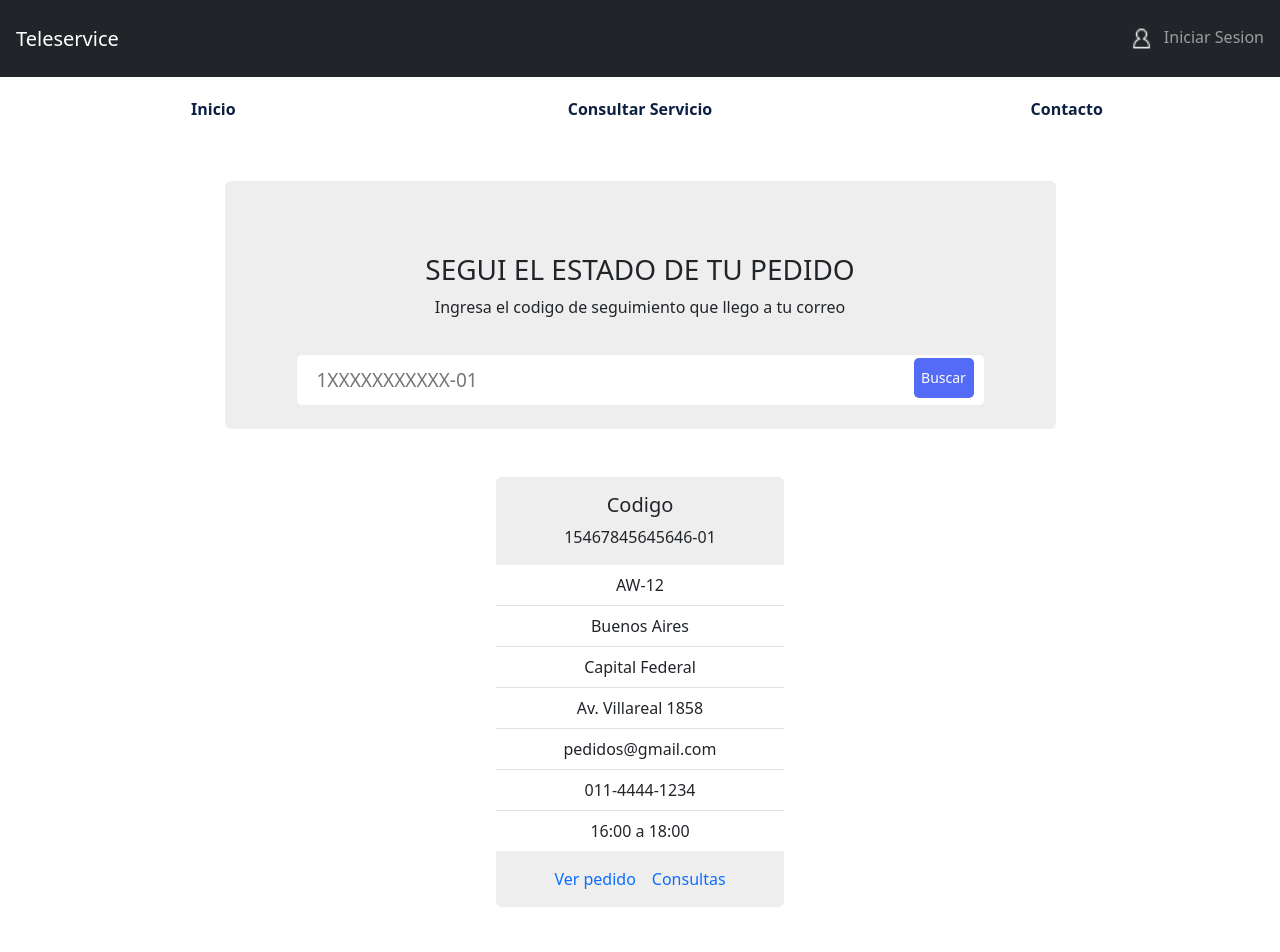
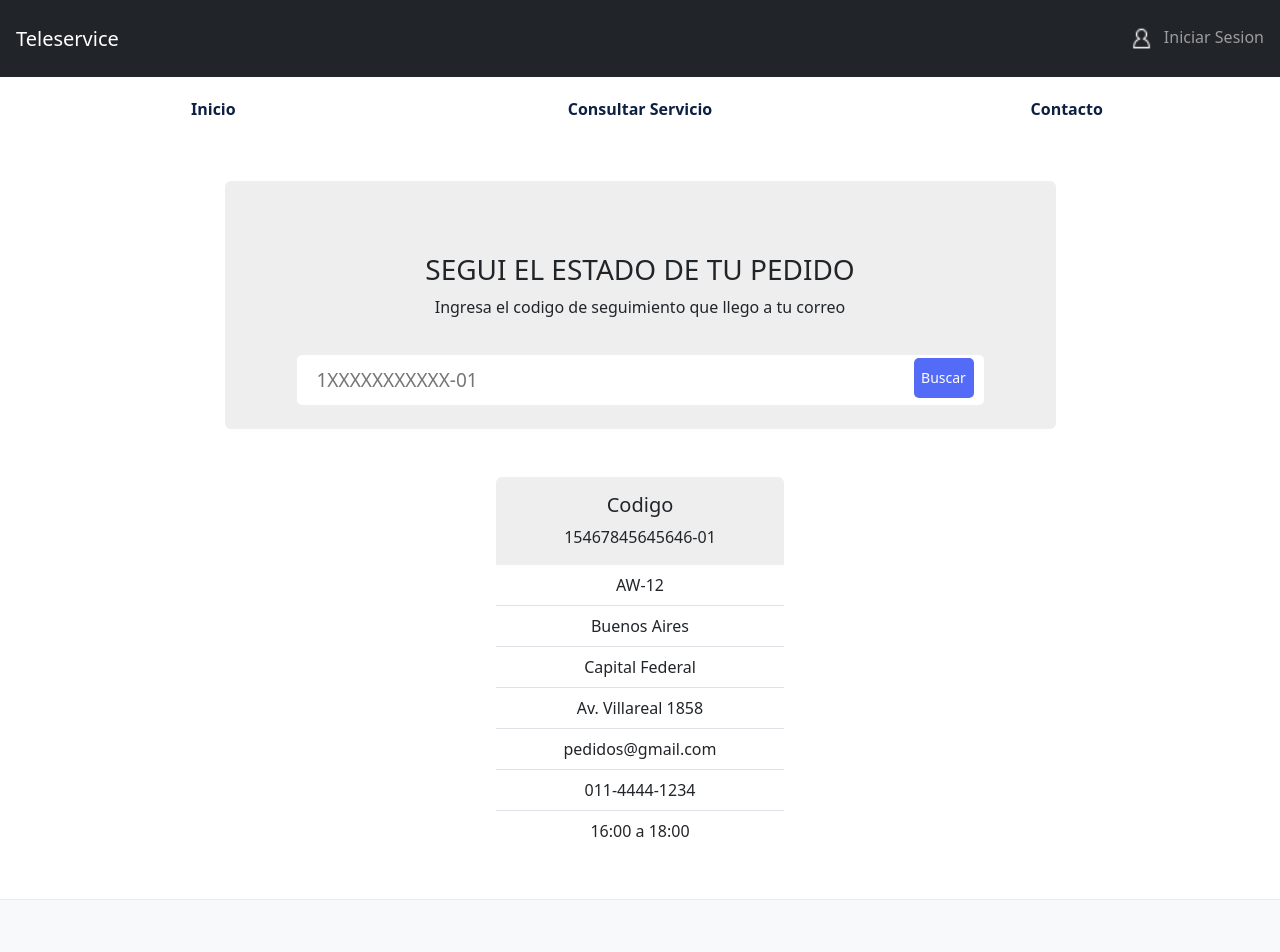
Before and after one commit to IJSagnella/ReactTP, a React (Vite) app in the folder tp-react/: page /consulta in a window 1280 px wide. Shown: the top 952 px of the page. Built offline with nearby package versions, Linux system fonts and the light colour scheme.

Commit message:
elimino el cardbody de pedidos

```diff
--- a/tp-react/src/components/Pedidos.jsx
+++ b/tp-react/src/components/Pedidos.jsx
@@ -17,10 +17,6 @@ export const Pedidos = () => {
                 <li className="list-group-item">011-4444-1234</li>
                 <li className="list-group-item">16:00 a 18:00</li>
             </ul>
-            <div className="card-body">
-                <a href="#" className="card-link">Ver pedido</a>
-                <a href="#" className="card-link">Consultas</a>
-            </div>
         </div>
         </>
     )
```
